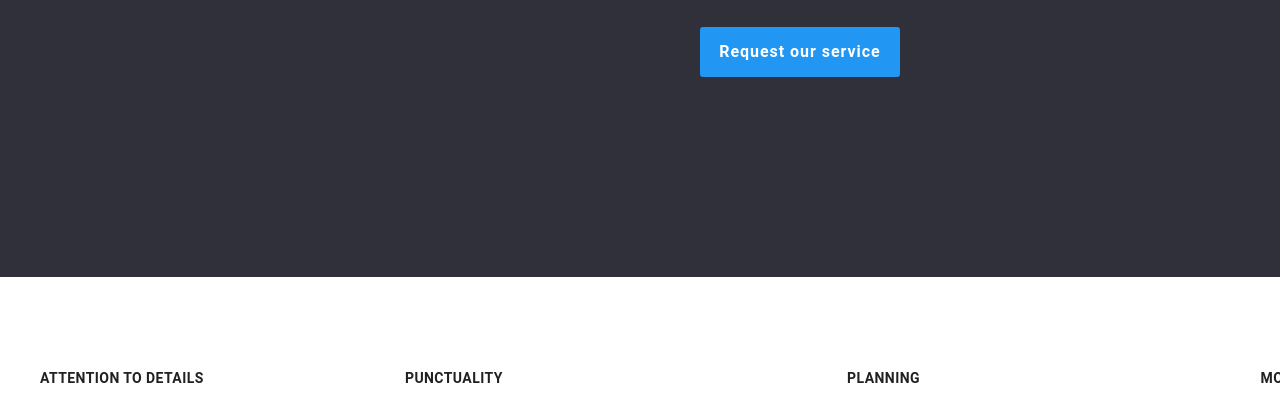
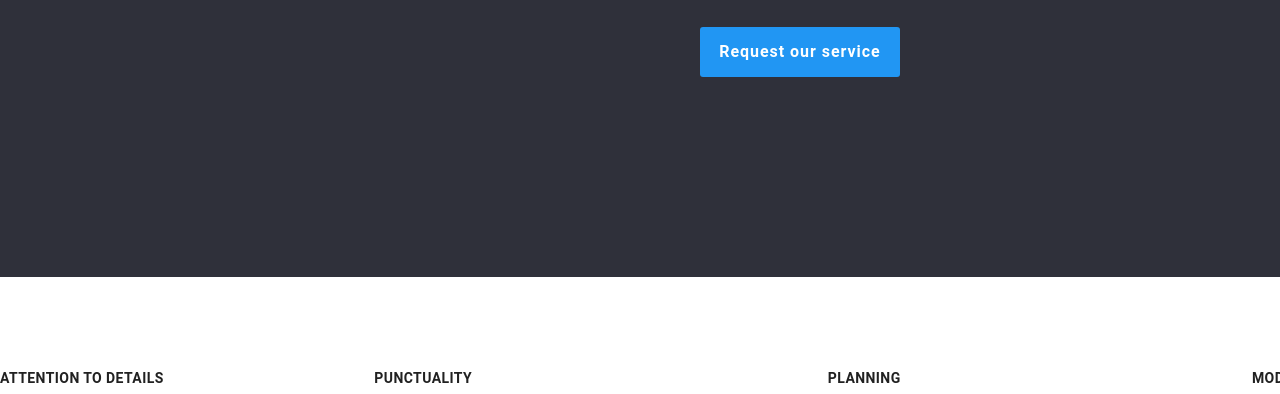
Before and after one commit to Florentina81/goit-markup-hw-03, a plain HTML site: page index.html in a window 1280 px wide. Shown: the part 403-797 px from the top of the page. Drawn offline with nearby package versions, Linux system fonts and the light colour scheme.

Commit message:
reset styles

```diff
--- a/css/css/styles(2).css
+++ b/css/css/styles(2).css
@@ -26,6 +26,16 @@ body {
 
 li {
   list-style-type: none;
+}
+
+h1,
+h2,
+h3,
+h4,
+ul,
+p {
+  margin: 0;
+  padding: 0;
 }
 
 .global-header .navigation {
--- a/css/styles.css
+++ b/css/styles.css
@@ -27,6 +27,16 @@ body {
 
 li {
   list-style: none;
+}
+
+h1,
+h2,
+h3,
+h4,
+ul,
+p {
+  margin: 0;
+  padding: 0;
 }
 
 .global-header .navigation {
```
